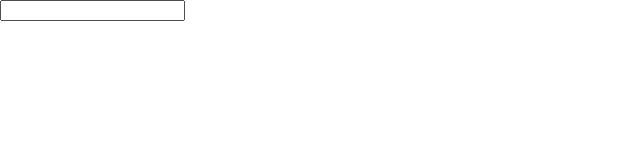
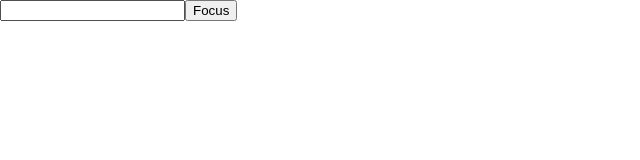
Before and after one commit to Ian8829/react16Egg, a React (Create React App) app: page / in a window 1280 px wide. Shown: the top 160 px of the page, without its empty margins (0-640 px from the left). Built offline with nearby package versions, Linux system fonts and the light colour scheme.

Commit message:
forwardRef 2

```diff
--- a/src/forwardDOM/App.js
+++ b/src/forwardDOM/App.js
@@ -1,15 +1,20 @@
-import React, { Component, createRef } from "react";
+import React, { Component, createRef, Fragment } from "react";
 import TextInput from "./TextInput";
 
 class App extends Component {
   inputRef = createRef();
 
-  componentDidMount() {
-    console.log(this.inputRef.current);
-  }
+  focusInput = () => {
+    this.inputRef.current.focus();
+  };
 
   render() {
-    return <TextInput inputRef={this.inputRef} />
+    return (
+      <Fragment>
+        <TextInput ref={this.inputRef} />
+        <button onClick={this.focusInput}>Focus</button>
+      </Fragment>
+    )
   }
 }
 
--- a/src/forwardDOM/TextInput.js
+++ b/src/forwardDOM/TextInput.js
@@ -1,7 +1,15 @@
-import React from "react";
+import React, { Component, createRef } from "react";
 
-function TextInput(props) {
-  return <input ref={props.inputRef} />
+class TextInput extends Component {
+  inputRef = createRef();
+
+  focus = () => {
+    this.inputRef.current.focus();
+  };
+
+  render() {
+    return <input ref={this.inputRef} />
+  }
 }
 
 export default TextInput;
```
